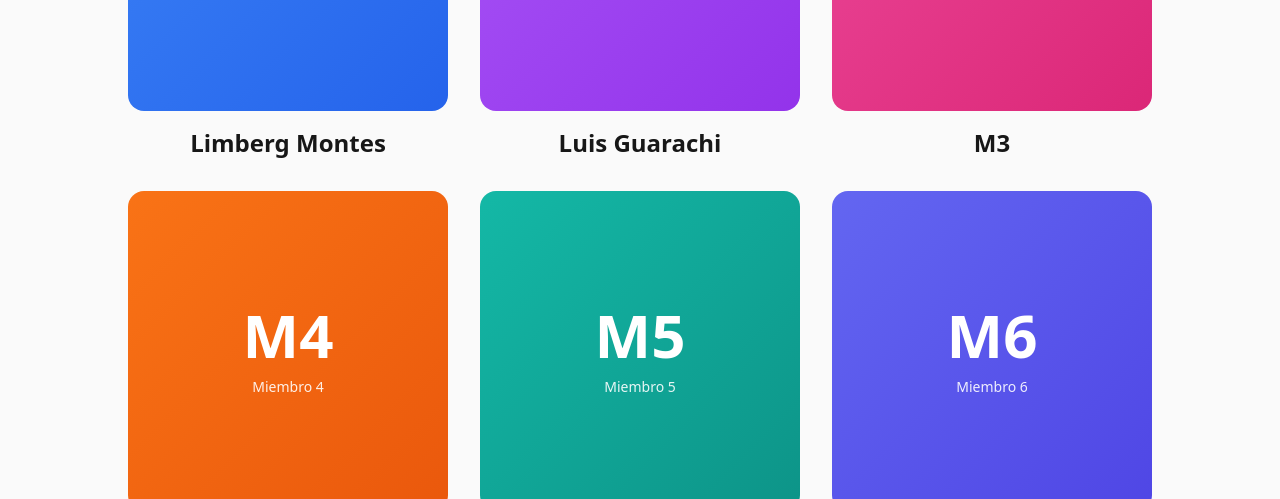
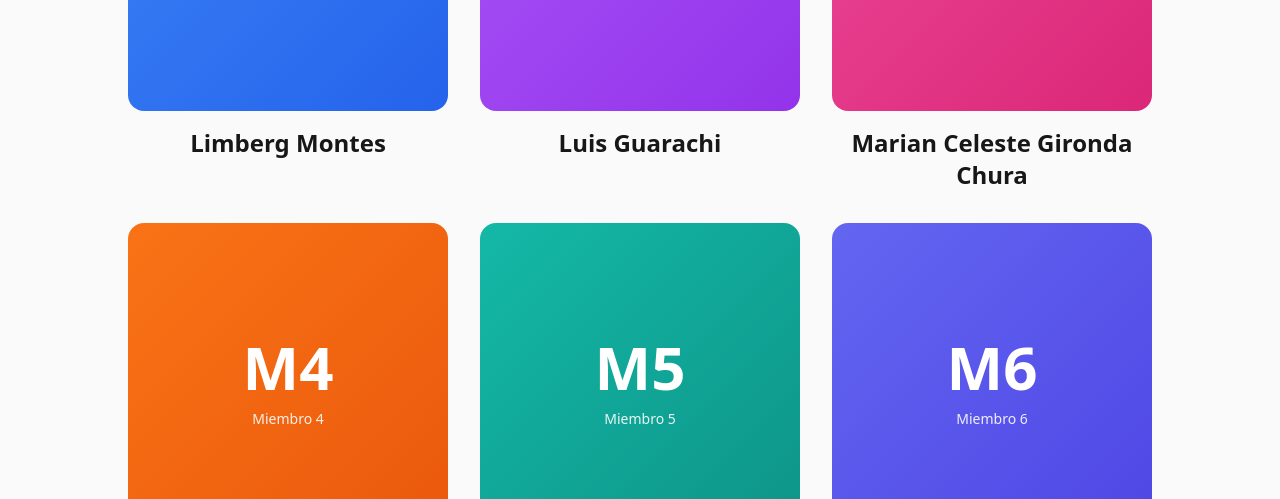
Before and after one commit to eliaflores-hue/Team-uab-3, a plain HTML site: page index.html in a window 1280 px wide. Shown: the part 601-1100 px from the top of the page. Drawn offline with nearby package versions, Linux system fonts and the light colour scheme.

Commit message:
Actualizacion de index

```diff
--- a/index.html
+++ b/index.html
@@ -59,7 +59,7 @@
                             <div class="text-white/90 text-sm font-medium">Miembro 3</div>
                         </div>
                     </div>
-                    <h3 class="text-xl md:text-2xl font-bold text-neutral-900 mt-4 text-center">M3</h3>
+                    <h3 class="text-xl md:text-2xl font-bold text-neutral-900 mt-4 text-center">Marian Celeste Gironda Chura</h3>
                 </div>
 
                 <!-- Member 4 -->
```
